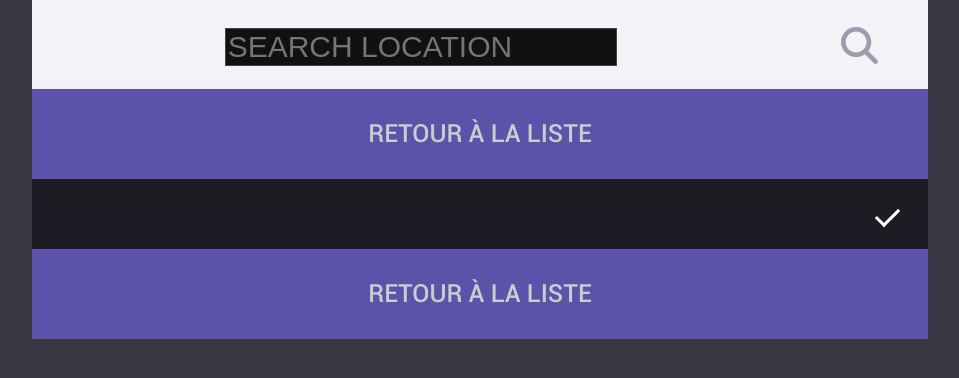
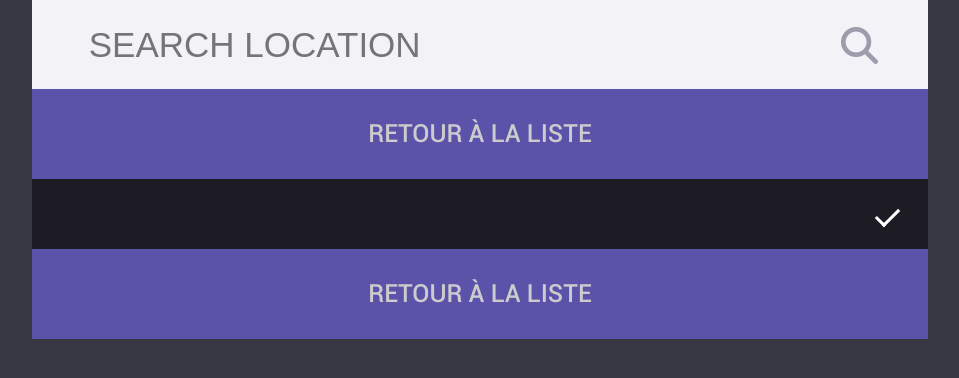
Before and after one commit to Altrue/archi, a PHP site: template views/add.php in a window 1280 px wide. Shown: the top 378 px of the page, without its empty margins (160-1119 px from the left). Run offline with PHP 8.4, Linux system fonts and the light colour scheme; the template is opened without the code that fills it: most values are stand-ins (such as "Sample title", 1, 10 or a date in 2020).

Commit message:
input search

```diff
--- a/css/main.css
+++ b/css/main.css
@@ -518,6 +518,14 @@ div.clock-line-content {
 	padding-left:2%;
 }
 
+#input_search {
+	background-color: transparent;
+	border: none;
+	color:#4C4A53;
+	font-size:35px;
+	width: 90%;
+}
+
 .td-search-icon {
 	width: 15%;
 	height: 100%;
```
Also changed, not shown: images/logout.png, images/logout2.png.
